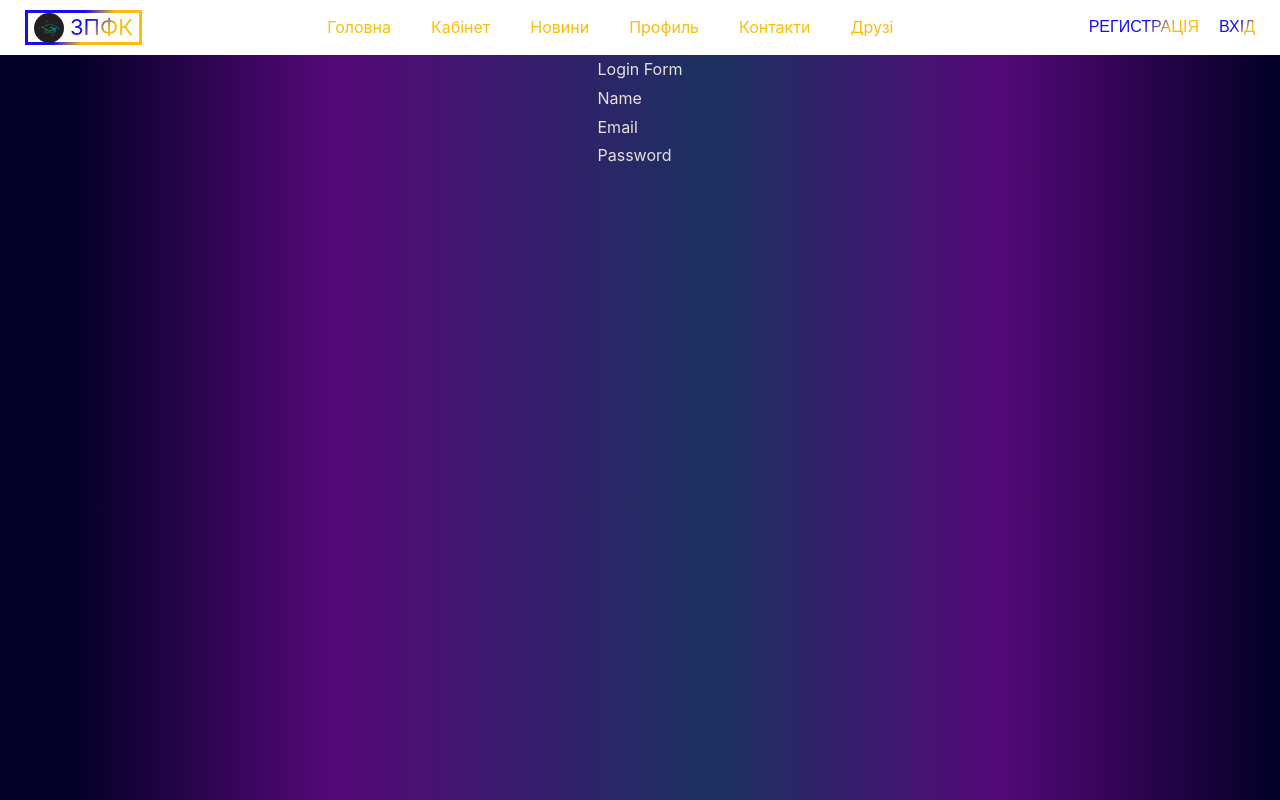
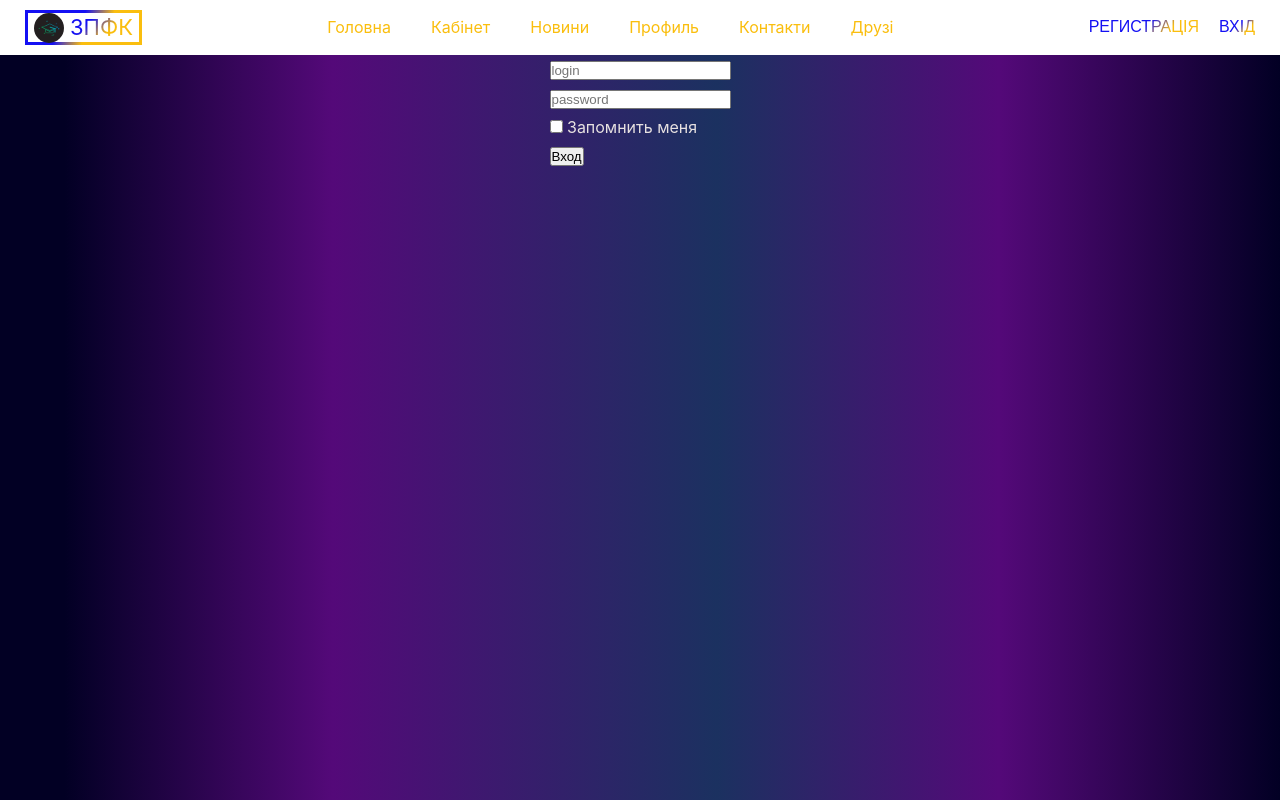
Before and after one commit to DimonONE/zmt, a React (Create React App) app: page /login in a window 1280 px wide. Built offline with nearby package versions, Linux system fonts and the light colour scheme; no server answers.

Commit message:
redux-form введение (login)

```diff
--- a/package.json
+++ b/package.json
@@ -7,7 +7,6 @@
     "@testing-library/react": "^11.2.5",
     "@testing-library/user-event": "^12.6.3",
     "axios": "^0.21.1",
-    "react": "^17.0.1",
     "react-dom": "^17.0.1",
     "react-redux": "^7.2.2",
     "react-router-dom": "^5.2.0",
@@ -40,5 +39,8 @@
       "last 1 firefox version",
       "last 1 safari version"
     ]
+  },
+  "devDependencies": {
+    "react-updates": "^0.3.1"
   }
 }
--- a/src/DataBase/redux-store.js
+++ b/src/DataBase/redux-store.js
@@ -5,6 +5,7 @@
 import ProfileReduser from "./ProfileReduser";
 import AuthReduser from "./authReducer";
 import thunkMidleware from 'redux-thunk';
+import { reducer as formReducer } from 'redux-form'
 
 let redusers = combineReducers({
     structurPost: PostReduser,
@@ -12,6 +13,7 @@
     structurFrends: FrendsReducer,
     structurProfile: ProfileReduser,
     auth: AuthReduser,
+    form: formReducer,
 })
 
 let store = createStore(redusers, applyMiddleware( thunkMidleware ));
--- a/src/progect_files/Navigations/Logins/Login.jsx
+++ b/src/progect_files/Navigations/Logins/Login.jsx
@@ -1,12 +1,36 @@
 import React from "react"
+import { Field, reduxForm } from "redux-form"
+
+const FormLogin = (props) => {
+    return (
+        <form onSubmit={props.handleSubmit}>
+            <div>
+                <Field  placeholder={"login"} name={"login"} component={"input"} />
+            </div>
+            <div>
+                <Field placeholder={"password"} name={"password"} component={"input"} />
+            </div>
+            <div>
+                <Field type={"checkbox"} name={"checkbox"} component={"input"} /> Запомнить меня
+            </div>
+            <div>
+                <button>Вход</button>
+            </div>
+        </form>
+    )
+}
+
+
+const FormLoginRedux = reduxForm({form: 'login'})(FormLogin)
 
 const LoginPage = (props) => {
+    const onSubmit = (FormData) => {
+        console.log(FormData)
+    }
+
     return (
-        <div className="form">
-        <div>Login Form</div>
-        <div>Name</div>
-        <div>Email</div>
-        <div>Password</div>
+        <div >
+            <FormLoginRedux onSubmit={onSubmit} />
         </div>
     )
 }
```
Also changed, not shown: 2 other files (tests, documents, lock files or other folders).
